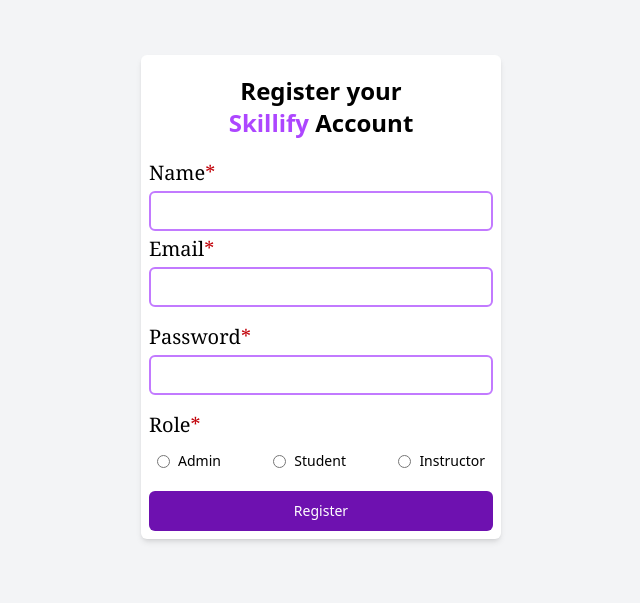
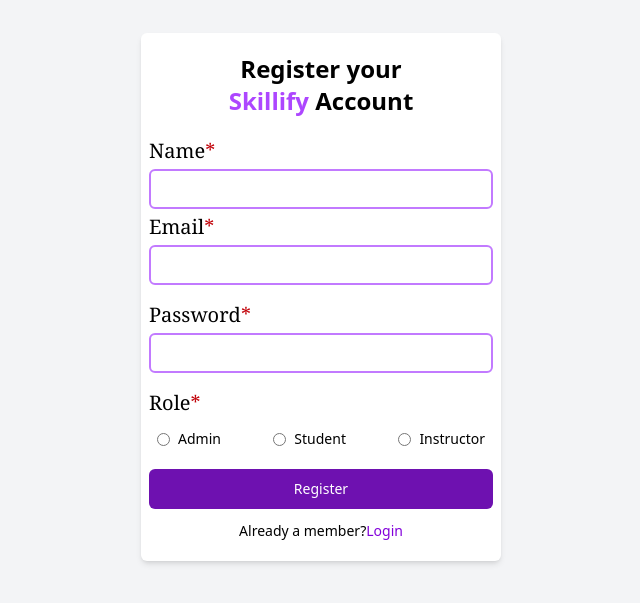
Before and after one commit to Sandipan3/skillify-frontend, a React (Vite) app: page /register in a window 1280 px wide. Shown: the part 103-706 px from the top of the page, without its empty margins (319-959 px from the left). Built offline with nearby package versions, Linux system fonts and the light colour scheme; no server answers.

Commit message:
Fix:Deploy settings

```diff
--- a/src/pages/Login.jsx
+++ b/src/pages/Login.jsx
@@ -7,7 +7,7 @@
   selectCurrentLoading,
   selectCurrentError,
 } from "../slice/authSlice";
-import { useNavigate } from "react-router-dom";
+import { Link, useNavigate } from "react-router-dom";
 
 const Login = () => {
   const dispatch = useDispatch();
@@ -74,6 +74,12 @@
           Login
         </button>
       </form>
+      <p className="text-center font-sans my-2 p-1">
+        New User?
+        <Link to="/register" className="text-purple-700 ">
+          Register
+        </Link>
+      </p>
     </section>
   );
 };
--- a/src/pages/Register.jsx
+++ b/src/pages/Register.jsx
@@ -1,7 +1,7 @@
 import React, { useState } from "react";
 import api from "../api/api";
 import toast from "react-hot-toast";
-import { useNavigate } from "react-router-dom";
+import { Link, useNavigate } from "react-router-dom";
 
 const Register = () => {
   const [name, setName] = useState("");
@@ -140,6 +140,12 @@
         >
           Register
         </button>
+        <p className="text-center font-sans  my-2 p-1">
+          Already a member?
+          <Link to="/login" className="text-purple-700">
+            Login
+          </Link>
+        </p>
       </form>
     </section>
   );
```
Also changed, not shown: 1 other file (tests, documents, lock files or other folders).
